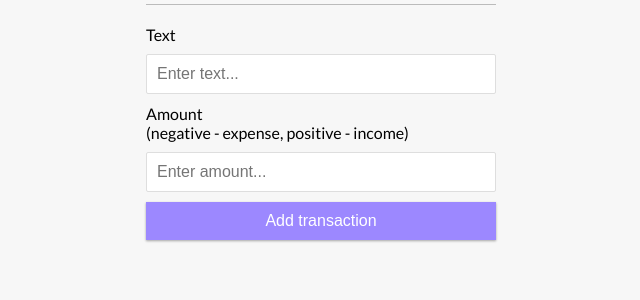
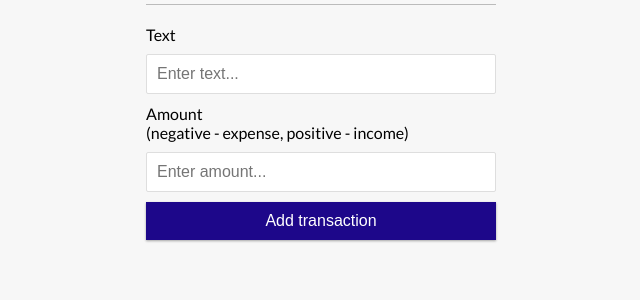
Before and after one commit to Klaynie/20-Mini-Javascript-Projects, a PHP site: page /expense-tracker/index.html in a window 1280 px wide. Shown: the part 455-755 px from the top of the page, without its empty margins (319-959 px from the left). Run offline with PHP 8.4, Linux system fonts and the light colour scheme.

Commit message:
Changed button color

```diff
--- a/expense-tracker/style.css
+++ b/expense-tracker/style.css
@@ -89,7 +89,7 @@ input[type='number'] {
 
 .btn {
   cursor: pointer;
-  background-color: #9c88ff;
+  background-color: #1d078a;
   box-shadow: var(--box-shadow);
   color: #fff;
   border: 0;
```
